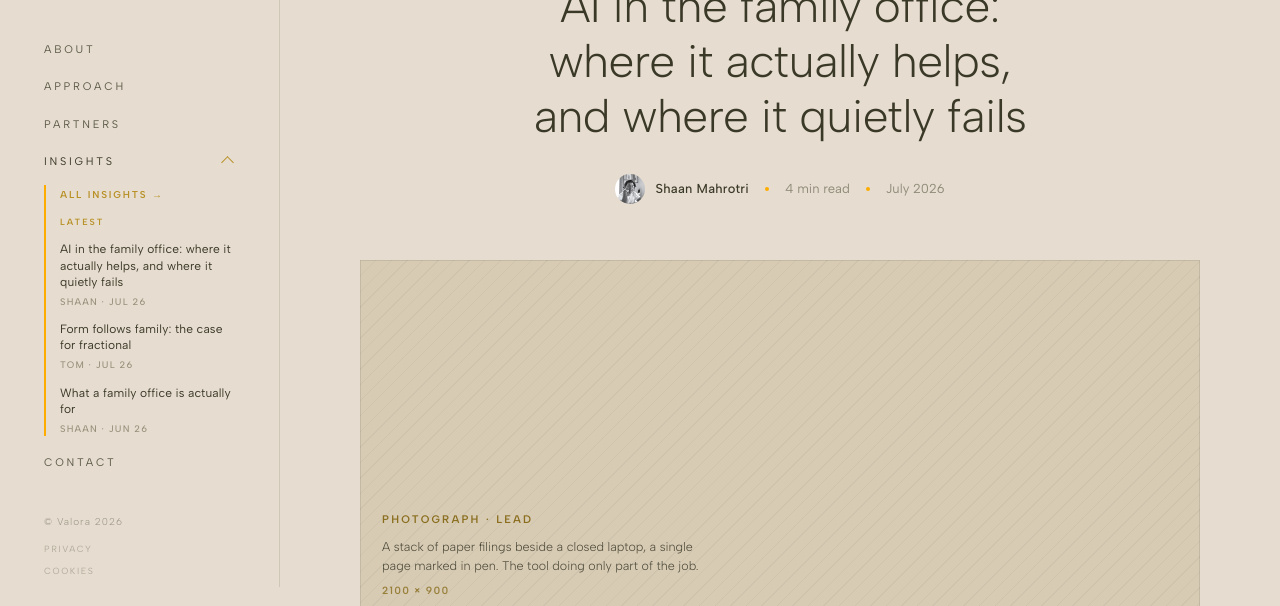
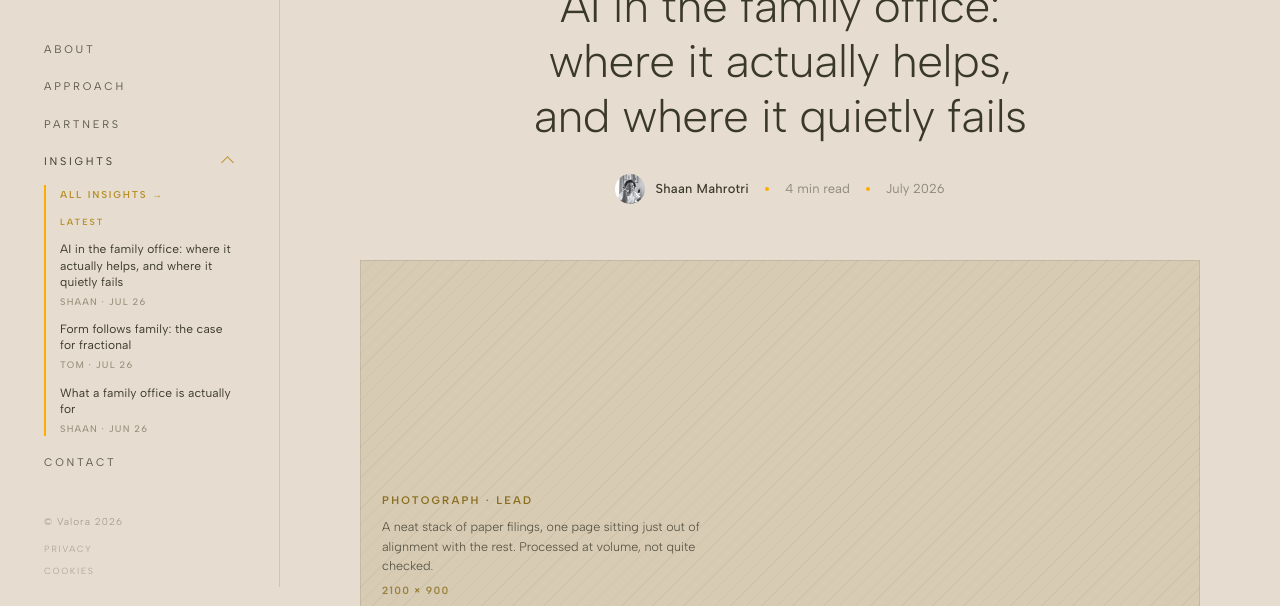
Before and after one commit to shaanmahrotri/valora-website, an Astro site: page /insights/ai-where-it-helps in a window 1280 px wide. Shown: the part 213-819 px from the top of the page. Built offline with nearby package versions, Linux system fonts and the light colour scheme; Astro itself is replaced by a stand-in of ours.

Commit message:
Swap AI article's lead caption to the misaligned-stack concept
Co-Authored-By: Claude Sonnet 5 <noreply@anthropic.com>

```diff
--- a/src/content/insights/ai-where-it-helps.md
+++ b/src/content/insights/ai-where-it-helps.md
@@ -11,7 +11,7 @@ date: "July 2026"
 dateShort: "Jul 26"
 order: 1
 featured: true
-leadCaption: "A stack of paper filings beside a closed laptop, a single page marked in pen. The tool doing only part of the job."
+leadCaption: "A neat stack of paper filings, one page sitting just out of alignment with the rest. Processed at volume, not quite checked."
 ---
 
 The question arrives in different forms. A principal reads something at a conference, or a peer mentions it in passing, or a technology platform sends another white paper. The question is always a version of the same thing: are we using AI?
```
